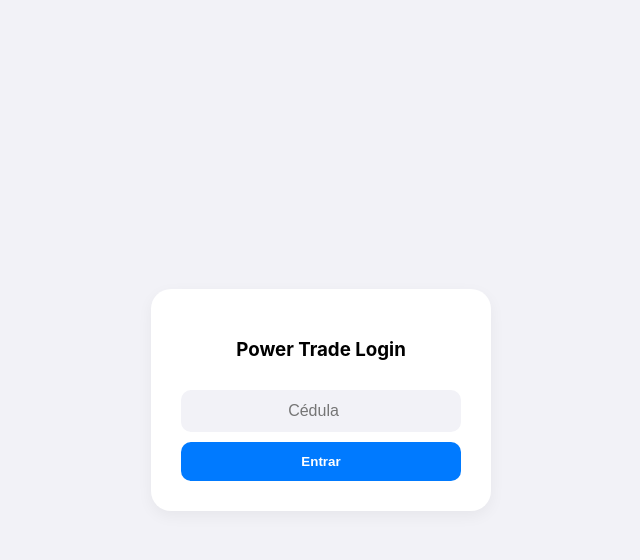
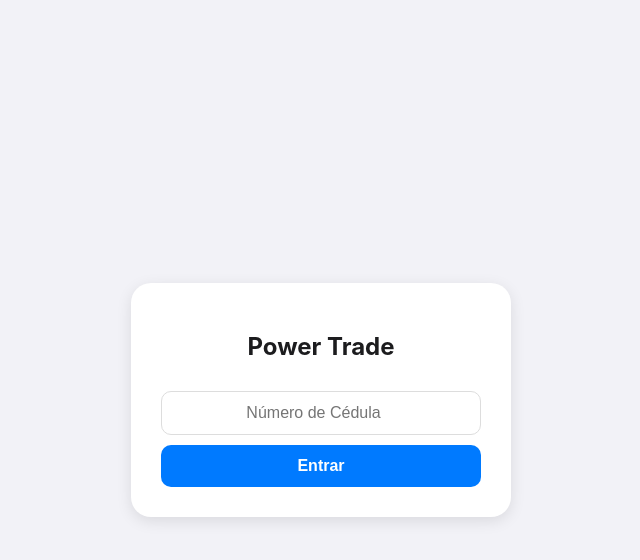
Before and after one commit to XY07-v/TRADE, a Flask app: page /login in a window 1280 px wide. Shown: the top 560 px of the page, without its empty margins (319-959 px from the left). Run offline with Flask 3, Linux system fonts and the light colour scheme.

Commit message:
Update login.html

```diff
--- a/templates/login.html
+++ b/templates/login.html
@@ -1,22 +1,26 @@
 <!DOCTYPE html>
-<html>
+<html lang="es">
 <head>
+    <meta charset="UTF-8">
     <meta name="viewport" content="width=device-width, initial-scale=1.0">
+    <title>Acceso Power Trade</title>
     <style>
         body { font-family: -apple-system, sans-serif; background: #F2F2F7; display: flex; justify-content: center; align-items: center; height: 100vh; margin: 0; }
-        .login { background: white; padding: 30px; border-radius: 20px; box-shadow: 0 5px 15px rgba(0,0,0,0.05); width: 280px; text-align: center; }
-        input { width: 100%; padding: 12px; margin: 10px 0; border: none; background: #F2F2F7; border-radius: 10px; box-sizing: border-box; font-size: 16px; text-align: center; }
-        button { width: 100%; padding: 12px; background: #007AFF; color: white; border: none; border-radius: 10px; font-weight: 600; cursor: pointer; }
+        .login-card { background: white; padding: 30px; border-radius: 20px; box-shadow: 0 4px 15px rgba(0,0,0,0.1); width: 85%; max-width: 320px; text-align: center; }
+        h2 { color: #1c1c1e; margin-bottom: 20px; }
+        input { width: 100%; padding: 12px; margin: 10px 0; border: 1px solid #ddd; border-radius: 10px; box-sizing: border-box; font-size: 16px; text-align: center; }
+        button { width: 100%; padding: 12px; background: #007AFF; color: white; border: none; border-radius: 10px; font-weight: 600; font-size: 16px; cursor: pointer; }
+        .error { color: #FF3B30; font-size: 13px; margin-top: 10px; }
     </style>
 </head>
 <body>
-    <div class="login">
-        <h3>Power Trade Login</h3>
+    <div class="login-card">
+        <h2>Power Trade</h2>
         <form method="POST">
-            <input type="number" name="cc" placeholder="Cédula" required>
+            <input type="number" name="cc" placeholder="Número de Cédula" required>
             <button type="submit">Entrar</button>
         </form>
-        {% if error %}<p style="color:red; font-size:12px;">{{ error }}</p>{% endif %}
+        {% if error %} <p class="error">{{ error }}</p> {% endif %}
     </div>
 </body>
 </html>
```
